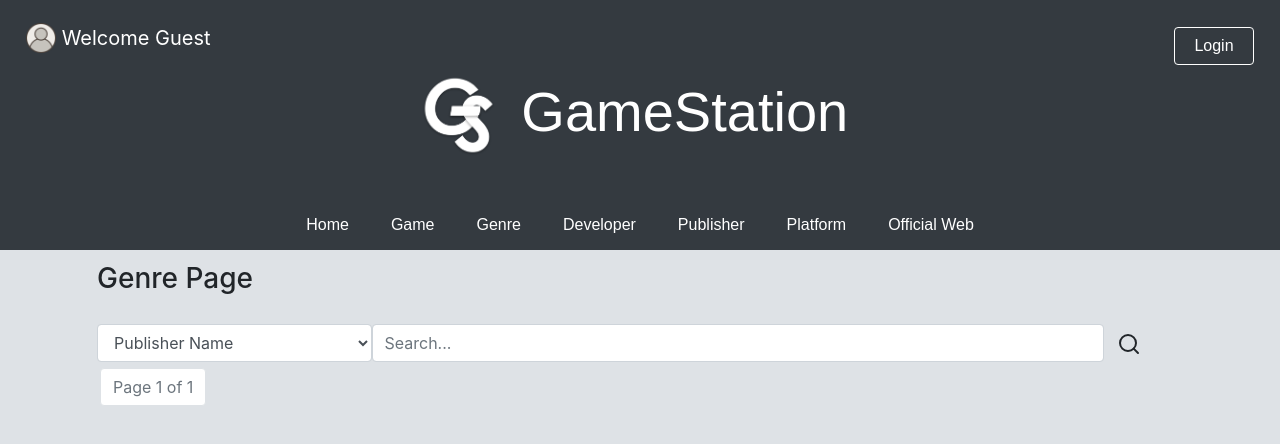
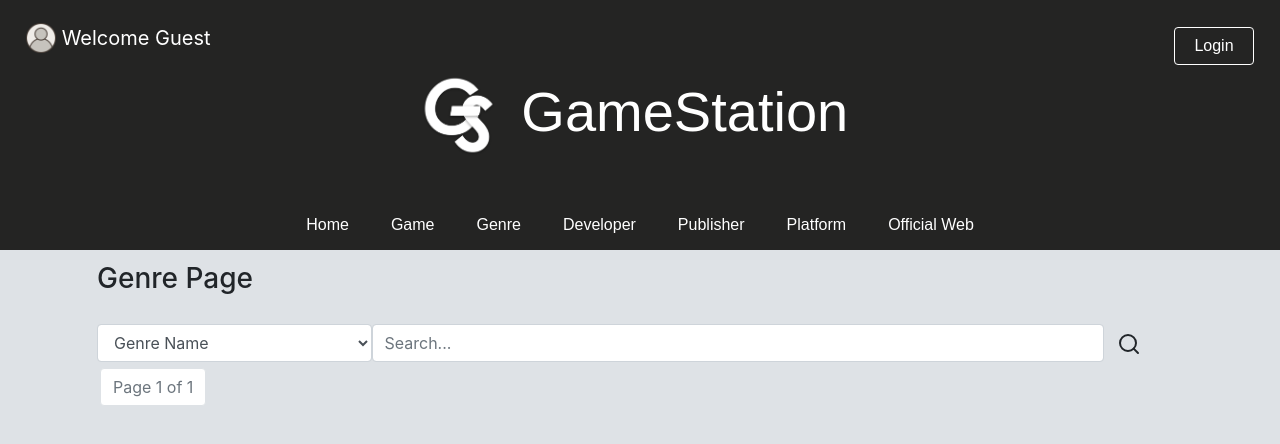
Before and after one commit to Jasson-Reynaldo/Final_SSWP_GameStation, a Django app: page /genre in a window 1280 px wide. Shown: the top 444 px of the page. Run offline with Django 3.2, Linux system fonts and the light colour scheme; data that the repository does not hold is empty; some web fonts are replaced.

Commit message:
Minor updates on Publisher and Genre controller , base and index html, style.css, and setting

```diff
--- a/GameStation/GameList/controllers/genre_controller.py
+++ b/GameStation/GameList/controllers/genre_controller.py
@@ -11,7 +11,7 @@ def index(request):
     if request.method == 'POST':
         search = request.POST.dict()
         name = search['name']
-        genres = Genre.objects.filter(name__contains=name)
+        genres = Genre.objects.filter(name__icontains=name)
     else:
         genres = Genre.objects.all()
     paginator = Paginator(genres, 6)
--- a/GameStation/GameList/static/css/styles.css
+++ b/GameStation/GameList/static/css/styles.css
@@ -3,6 +3,10 @@
 
 body{
     background-color: #dee2e6;
+}
+
+.bg-darkcustom{
+    background-color: #242423;
 }
 
 .jumbotop{
@@ -26,7 +30,7 @@ body{
 }
 
 .navtopmini{
-    border: 5px solid #343a40;
+    border: 5px solid #242423;
 }
 
 .navtopmini:hover{
--- a/GameStation/GameList/templates/base.html
+++ b/GameStation/GameList/templates/base.html
@@ -14,7 +14,7 @@
 <body>
     <div id="header">
 
-        <div class="jumbotron jumbotron-fluid bg-dark text-white jumbotop">
+        <div class="jumbotron jumbotron-fluid bg-darkcustom text-white jumbotop">
           <nav class="navbar bg-transparent navlogin">
             <p class="navbar-brand">
               <img src={% static 'images/User.png' %} width="30" height="30" class="d-inline-block align-top" alt="" loading="">
@@ -44,7 +44,7 @@
               </h1>
             </div>
         </div>
-        <ul class="nav justify-content-center bg-dark navtop">
+        <ul class="nav justify-content-center bg-darkcustom navtop">
           <li class="nav-item navtopmini">
             <a class="nav-link text-white" href="{% url 'home_index' %}">Home</a>
           </li>
--- a/GameStation/GameList/templates/genre/index.html
+++ b/GameStation/GameList/templates/genre/index.html
@@ -15,9 +15,7 @@
             <div class="row no-gutters">
                 <div class="col-lg-3 col-md-3 col-sm-12 p-0">
                     <select class="form-control" id="choice" name="choice">
-                        <option value="name">Publisher Name</option>
-                        <option value="founder_name">Founder Name</option>
-                        <option value="hq_country">Headquarters Country</option>
+                        <option value="name">Genre Name</option>
                     </select>
                 </div>
                 <div class="col-lg-8 col-md-6 col-sm-12 p-0">
--- a/GameStation/GameStation/settings.py
+++ b/GameStation/GameStation/settings.py
@@ -79,7 +79,7 @@ DATABASES = {
         'ENGINE': 'django.db.backends.postgresql',
         'NAME': 'Game_Data',
         'USER': 'Django',
-        'PASSWORD': '102938',
+        'PASSWORD': 'Django',
         'HOST': '127.0.0.1',
         'PORT': '5432'
     }
```
Also changed, not shown: GameStation/GameList/controllers/publisher_controller.py (+4 -4 lines).
